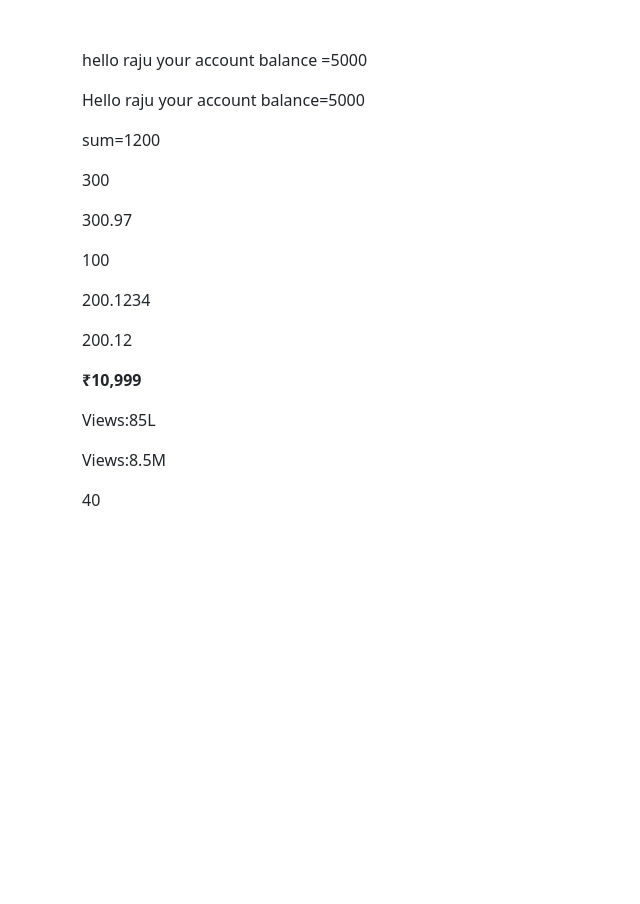
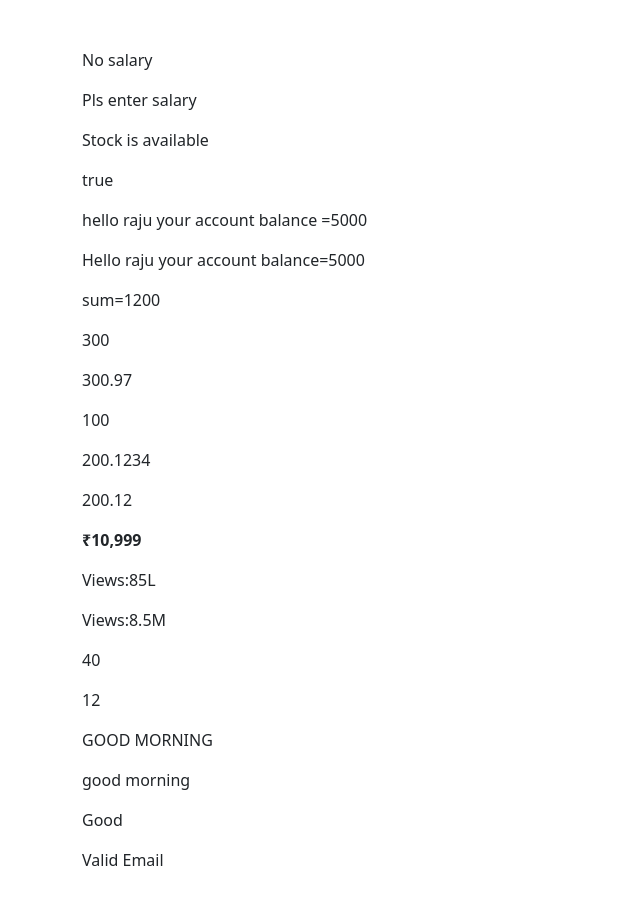
Before and after one commit to Kondareddy630/React-11, a React (Vite) app: page / in a window 1280 px wide. Shown: the top 904 px of the page, without its empty margins (0-640 px from the left). Before the commit the page ends 800 px from the top, so only its background shows below. Built offline with nearby package versions, Linux system fonts and the light colour scheme.

Commit message:
Primitivi datatypes

```diff
--- a/src/components/Primitive.jsx
+++ b/src/components/Primitive.jsx
@@ -62,10 +62,72 @@ let p3=`sum=${p1+p2}`
 
 
 
+let message="Good Morning";
+
+let email="abcd123@gmail.com";
+
+
+if(email.indexOf("@")==-1)
+{
+console.log("Invalid email")
+}
+else{
+console.log("Valid email")
+}
+
+
+let searchProduct="mobiles";
+console.log(searchProduct.includes("books"));
+
+
+// boolean
+
+let stock=true;
+console.log(stock);
+
+// undefined
+
+let salary;
+console.log(salary);
+
+// null
+
+let mysalary=null;``
+
 
 
 return (
 <div className='container mt-5'>
+
+  <p>
+
+    {
+      (mysalary==null)?"No salary":mysalary   }
+  </p>
+
+
+
+  <p>
+
+    {
+      (salary==undefined)?"Pls enter salary":salary
+    }
+  </p>
+
+  <p>{stock}</p>
+
+  <p>
+    {
+      (stock==true)?"Stock is available":"No Stock"
+    }
+  </p>
+
+ <p>
+    {
+      (stock==true)?"true":"false"
+    }
+  </p>
+
 
 <p>{msg2}</p>
 <p>{msg3}</p>
@@ -91,6 +153,21 @@ let p3=`sum=${p1+p2}`
 </p>
 
 
+<p>{message.length}</p>
+<p>{message.toUpperCase()}</p>
+  <p>{message.toLowerCase()}</p>
+
+  <p>{message.slice(0,5)}</p>
+
+  <p>
+  {
+    (email.indexOf("@")==-1)?"Invalid email":"Valid Email"
+  }
+  </p>
+
+
+
+
 
 
 </div>
--- a/src/index.css
+++ b/src/index.css
@@ -0,0 +1,3 @@
+body{
+    margin-bottom: 500px !important;
+}
```
Lines whose indentation alone changed are shown as unchanged.
